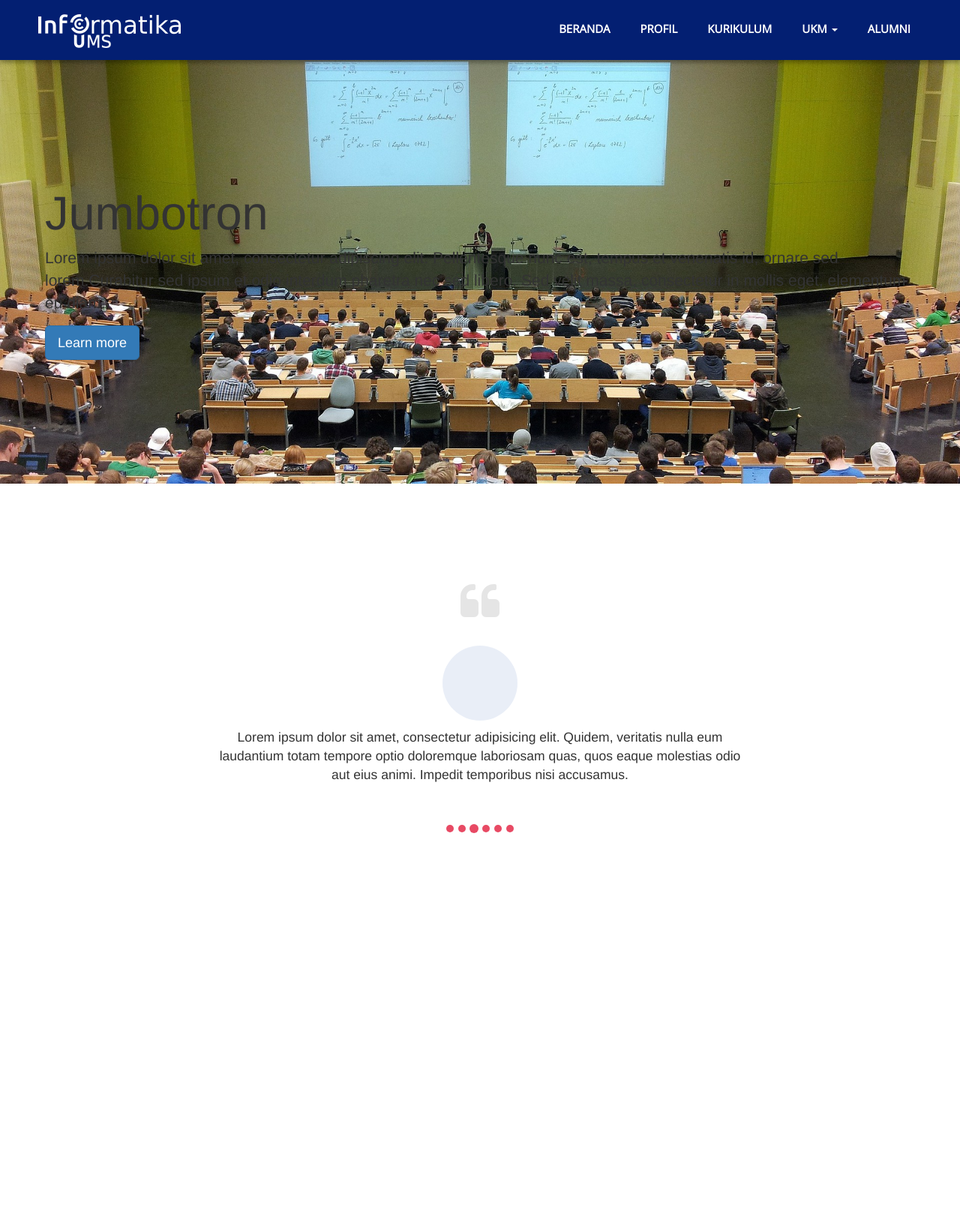
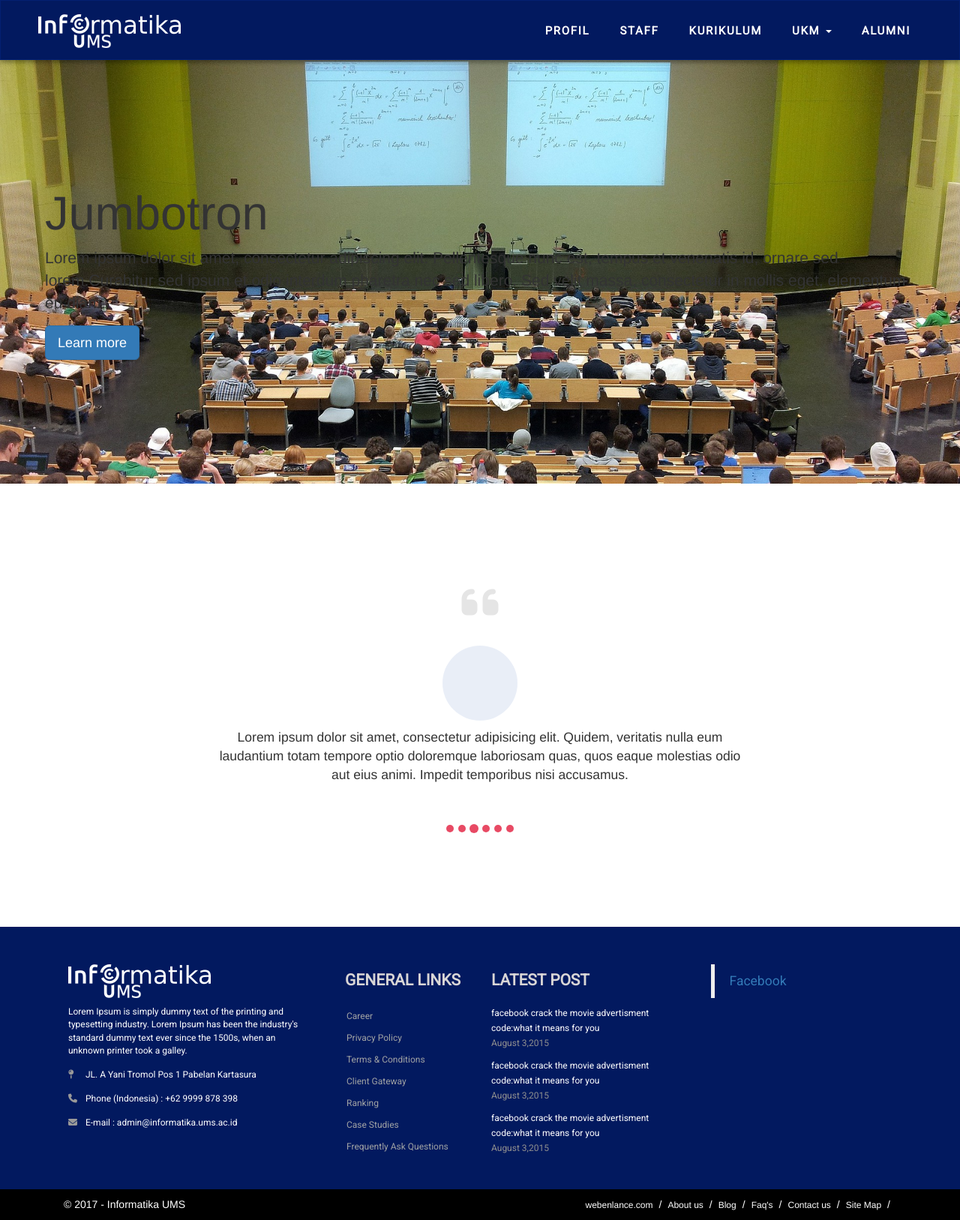
Before and after one commit to fikrikhaidir/informatika-web, a Django app: page / in a window 1280 px wide. Shown: the whole page at 75% size. Before the commit the page ends 1111 px from the top, so only its background shows below. Run offline with Django 3.2, Linux system fonts and the light colour scheme; some libraries are stand-ins or nearby versions.

Commit message:
working with pages

```diff
--- a/landing/urls.py
+++ b/landing/urls.py
@@ -4,6 +4,11 @@ from . import views
 
 urlpatterns = [
     url(r'^$', views.home, name='home'),
+    url(r'^profil/$', views.profil, name='profil'),
+    url(r'^kurikulum/$', views.kurikulum, name='kurikulum'),
+    url(r'^ukm/$', views.ukm, name='ukm'),
+    url(r'^alumni/$', views.alumni, name='alumni'),
+
     # url(r'^berita/$', views.listBerita, name='berita'),
     # url(r'^adm/detail_berita/(?P<id>\d+)/$', views.detail_berita, name='detail_berita'),
     # url(r'^timeline/$', views.view_timeline, name='timeline'),
--- a/landing/views.py
+++ b/landing/views.py
@@ -3,3 +3,15 @@ from django.shortcuts import render
 def home(request):
 
     return render(request,"home.html")
+
+def kurikulum(request):
+    return render(request,"kurikulum.html")
+
+def profil(request):
+    return render(request,"profil.html")
+
+def ukm(request):
+    return render(request,"ukm.html")
+
+def alumni(request):
+    return render(request,"alumni.html")
--- a/static/css/custom.css
+++ b/static/css/custom.css
@@ -1,5 +1,5 @@
 .navbar-default {
-    background-color: #031F72;
+    background-color: #02195F;
     border-color: #031F72;
     border-radius: 0px;
 }
@@ -22,24 +22,28 @@
 }
 
 .navbar-nav > li>a{
-  font-family: 'Open Sans','sans-serif';
+  font-family: 'Roboto','sans-serif';
   font-weight: 600;
   font-size: 15px;
   color: white !important;
   margin: 2px 5px auto 5px;
+letter-spacing: 1.7px;
+}
+#separatorNav{
+  border-left: 0.1px solid white !important;
 }
 
 .navbar-nav >li:hover,.navbar-nav >li:active{
   background-color: #C5CAE9;
 }
 .navbar-nav >li>a:hover,.navbar-nav >li>a:active{
-  color: #283593 !important;
+  color: #3F51B5 !important;
 }
 
 @media (min-width: 768px){
 .navbar-right {
     float: right!important;
-    margin-top: 10px;
+    margin-top: 13px;
 }
 }
 
--- /dev/null
+++ b/static/css/footer.css
@@ -0,0 +1,38 @@
+footer { background-color:#02195F; min-height:350px; font-family: 'Roboto', sans-serif; }
+.footerleft { margin-top:50px; padding:0 36px; }
+.logofooter { margin-bottom:10px; font-size:25px; color:#fff; font-weight:700;}
+
+.footerleft p { color:#fff; font-size:12px !important; font-family: 'Roboto', sans-serif; margin-bottom:15px;}
+.footerleft p i { width:20px; color:#999;}
+
+
+.paddingtop-bottom {  margin-top:50px;}
+.footer-ul { list-style-type:none;  padding-left:0px; margin-left:2px;}
+.footer-ul li { line-height:29px; font-size:12px;}
+.footer-ul li a { color:#a0a3a4; transition: color 0.2s linear 0s, background 0.2s linear 0s; }
+.footer-ul i { margin-right:10px;}
+.footer-ul li a:hover {transition: color 0.2s linear 0s, background 0.2s linear 0s; color:#ff670f; }
+
+.social:hover {
+     -webkit-transform: scale(1.1);
+     -moz-transform: scale(1.1);
+     -o-transform: scale(1.1);
+ }
+
+
+
+
+ .icon-ul { list-style-type:none !important; margin:0px; padding:0px;}
+ .icon-ul li { line-height:75px; width:100%; float:left;}
+ .icon { float:left; margin-right:5px;}
+
+
+ .copyright { min-height:40px; background-color:#000000;}
+ .copyright p { text-align:left; color:#FFF; padding:10px 0; margin-bottom:0px;}
+ .heading7 { font-size:21px; font-weight:700; color:#d9d6d6; margin-bottom:22px;}
+ .post p { font-size:12px; color:#FFF; line-height:20px;}
+ .post p span { display:block; color:#8f8f8f;}
+ .bottom_ul { list-style-type:none; float:right; margin-bottom:0px;}
+ .bottom_ul li { float:left; line-height:40px;}
+ .bottom_ul li:after { content:"/"; color:#FFF; margin-right:8px; margin-left:8px;}
+ .bottom_ul li a { color:#FFF;  font-size:12px;}
--- a/templates/base.html
+++ b/templates/base.html
@@ -10,13 +10,16 @@
     <title>Prodi Informatika UMS</title>
 
     <link rel="stylesheet" href="https://maxcdn.bootstrapcdn.com/bootstrap/3.3.7/css/bootstrap.min.css" integrity="sha384-BVYiiSIFeK1dGmJRAkycuHAHRg32OmUcww7on3RYdg4Va+PmSTsz/K68vbdEjh4u" crossorigin="anonymous">
-    <link rel="stylesheet" href="//maxcdn.bootstrapcdn.com/font-awesome/4.1.0/css/font-awesome.min.css">
+    <!-- <link rel="stylesheet" href="//maxcdn.bootstrapcdn.com/font-awesome/4.1.0/css/font-awe some.min.css"> -->
     <!-- <link href="https://fonts.googleapis.com/css?family=Quicksand" rel="stylesheet"> -->
-    <link href="https://fonts.googleapis.com/css?family=Open+Sans" rel="stylesheet">
+    <!-- <link href="https://fonts.googleapis.com/css?family=Open+Sans" rel="stylesheet"> -->
+    <link href="https://fonts.googleapis.com/css?family=Roboto" rel="stylesheet">
     <link rel="stylesheet" type="text/css" href="{% static 'css/custom.css' %}" />
+    <link rel="stylesheet" type="text/css" href="{% static 'css/footer.css' %}" />
+
     {% block css %}
     {% endblock css %}
-
+    <script src="https://use.fontawesome.com/03ed5c9479.js"></script>
 </head>
 
 <body>
@@ -39,11 +42,12 @@
 
             <div class="collapse navbar-collapse" id="bs-example-navbar-collapse-1">
                 <ul class="nav navbar-nav navbar-right">
-                    <li class="{% if actnav == 'beranda'%}active{% endif %}"><a href="#">BERANDA<span class="sr-only">(current)</span></a></li>
-                    <li><a href="#">PROFIL</a></li>
-                    <li><a href="#">KURIKULUM</a></li>
+                    <!-- <li class="{% if actnav == 'beranda'%}active{% endif %}"><a href="{% url 'home:home' %}">BERANDA<span class="sr-only">(current)</span></a></li> -->
+                    <li><a href="{% url 'home:profil' %}">PROFIL</a></li>
+                    <li><a href="{% url 'home:profil' %}">STAFF</a></li>
+                    <li><a href="{% url 'home:kurikulum' %}">KURIKULUM</a></li>
                     <li class="dropdown">
-                        <a href="#" class="dropdown-toggle" data-toggle="dropdown" role="button" aria-haspopup="true" aria-expanded="false">UKM <span class="caret"></span></a>
+                        <a href="{% url 'home:ukm' %}" class="dropdown-toggle" data-toggle="dropdown" role="button" aria-haspopup="true" aria-expanded="false">UKM <span class="caret"></span></a>
                         <ul class="dropdown-menu">
                             <li><a href="#">Action</a></li>
                             <li><a href="#">Another action</a></li>
@@ -54,7 +58,7 @@
                             <li><a href="#">One more separated link</a></li>
                         </ul>
                     </li>
-                    <li><a href="#">ALUMNI</a></li>
+                    <li><a href="{% url 'home:alumni' %}">ALUMNI</a></li>
                 </ul>
 
 
@@ -66,6 +70,66 @@
     {% block content %}
     {% endblock content %}
 
+    <footer>
+      <div class="container">
+        <div class="row">
+          <div class="col-md-4 col-sm-6 footerleft ">
+            <div class="logofooter"> <img src="{% static 'img/informatika1.png' %}" /></div>
+            <p>Lorem Ipsum is simply dummy text of the printing and typesetting industry. Lorem Ipsum has been the industry's standard dummy text ever since the 1500s, when an unknown printer took a galley.</p>
+            <p><i class="fa fa-map-pin"></i> JL. A Yani Tromol Pos 1 Pabelan Kartasura</p>
+            <p><i class="fa fa-phone"></i> Phone (Indonesia) : +62 9999 878 398</p>
+            <p><i class="fa fa-envelope"></i> E-mail : admin@informatika.ums.ac.id</p>
+
+          </div>
+          <div class="col-md-2 col-sm-6 paddingtop-bottom">
+            <h6 class="heading7">GENERAL LINKS</h6>
+            <ul class="footer-ul">
+              <li><a href="#"> Career</a></li>
+              <li><a href="#"> Privacy Policy</a></li>
+              <li><a href="#"> Terms & Conditions</a></li>
+              <li><a href="#"> Client Gateway</a></li>
+              <li><a href="#"> Ranking</a></li>
+              <li><a href="#"> Case Studies</a></li>
+              <li><a href="#"> Frequently Ask Questions</a></li>
+            </ul>
+          </div>
+          <div class="col-md-3 col-sm-6 paddingtop-bottom">
+            <h6 class="heading7">LATEST POST</h6>
+            <div class="post">
+              <p>facebook crack the movie advertisment code:what it means for you <span>August 3,2015</span></p>
+              <p>facebook crack the movie advertisment code:what it means for you <span>August 3,2015</span></p>
+              <p>facebook crack the movie advertisment code:what it means for you <span>August 3,2015</span></p>
+            </div>
+          </div>
+          <div class="col-md-3 col-sm-6 paddingtop-bottom">
+            <div class="fb-page" data-href="https://www.facebook.com/facebook" data-tabs="timeline" data-height="300" data-small-header="false" style="margin-bottom:15px;" data-adapt-container-width="true" data-hide-cover="false" data-show-facepile="true">
+              <div class="fb-xfbml-parse-ignore">
+                <blockquote cite="https://www.facebook.com/facebook"><a href="https://www.facebook.com/facebook">Facebook</a></blockquote>
+              </div>
+            </div>
+          </div>
+        </div>
+      </div>
+    </footer>
+    <!--footer start from here-->
+
+    <div class="copyright">
+      <div class="container">
+        <div class="col-md-6">
+          <p>© 2017 - Informatika UMS</p>
+        </div>
+        <div class="col-md-6">
+          <ul class="bottom_ul">
+            <li><a href="#">webenlance.com</a></li>
+            <li><a href="#">About us</a></li>
+            <li><a href="#">Blog</a></li>
+            <li><a href="#">Faq's</a></li>
+            <li><a href="#">Contact us</a></li>
+            <li><a href="#">Site Map</a></li>
+          </ul>
+        </div>
+      </div>
+    </div>
 
 
     <script src="https://code.jquery.com/jquery-3.2.1.min.js"></script>
@@ -73,6 +137,8 @@
     {% block scripts %}
     {% endblock scripts %}
 
+
+
 </body>
 
 </html>
```
Also changed, not shown: templates/alumni.html (added, +14 -0 lines), templates/kurikulum.html (added, +14 -0 lines), templates/profil.html (added, +14 -0 lines), templates/ukm.html (added, +14 -0 lines).
